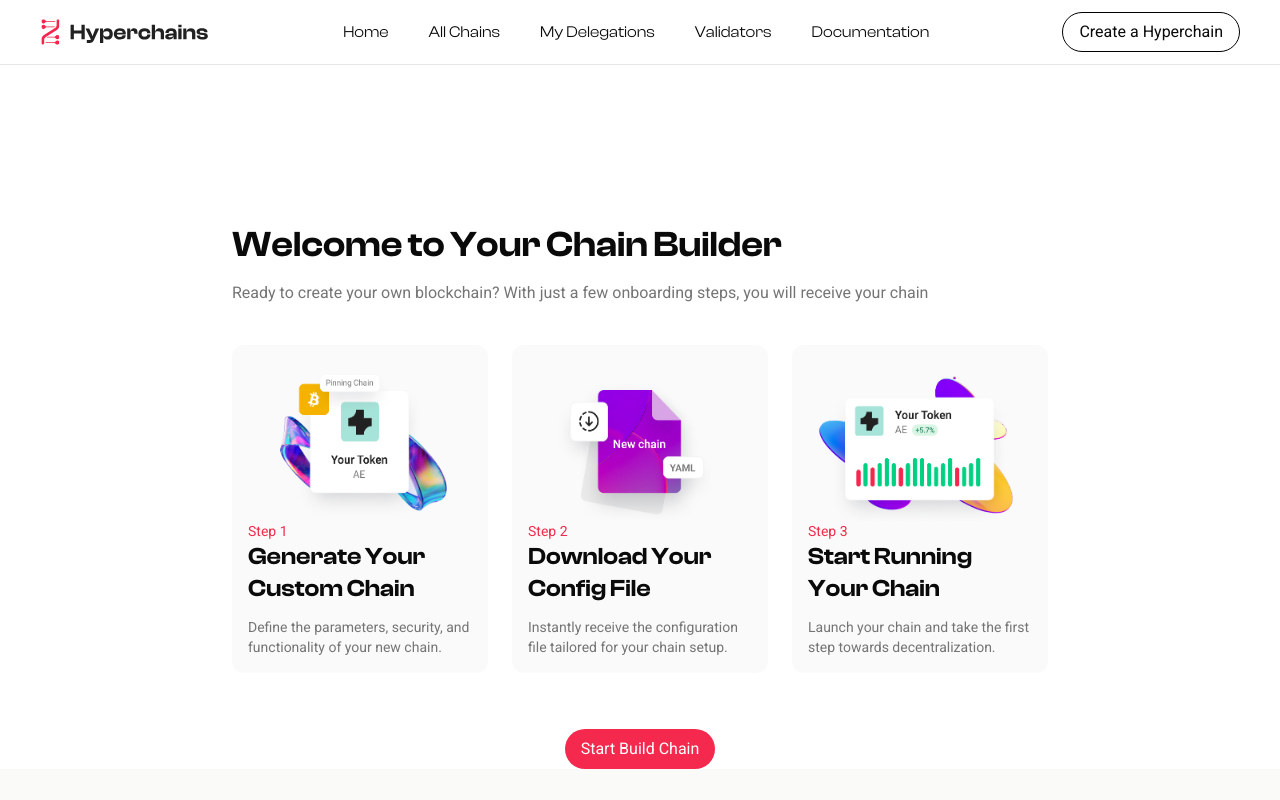
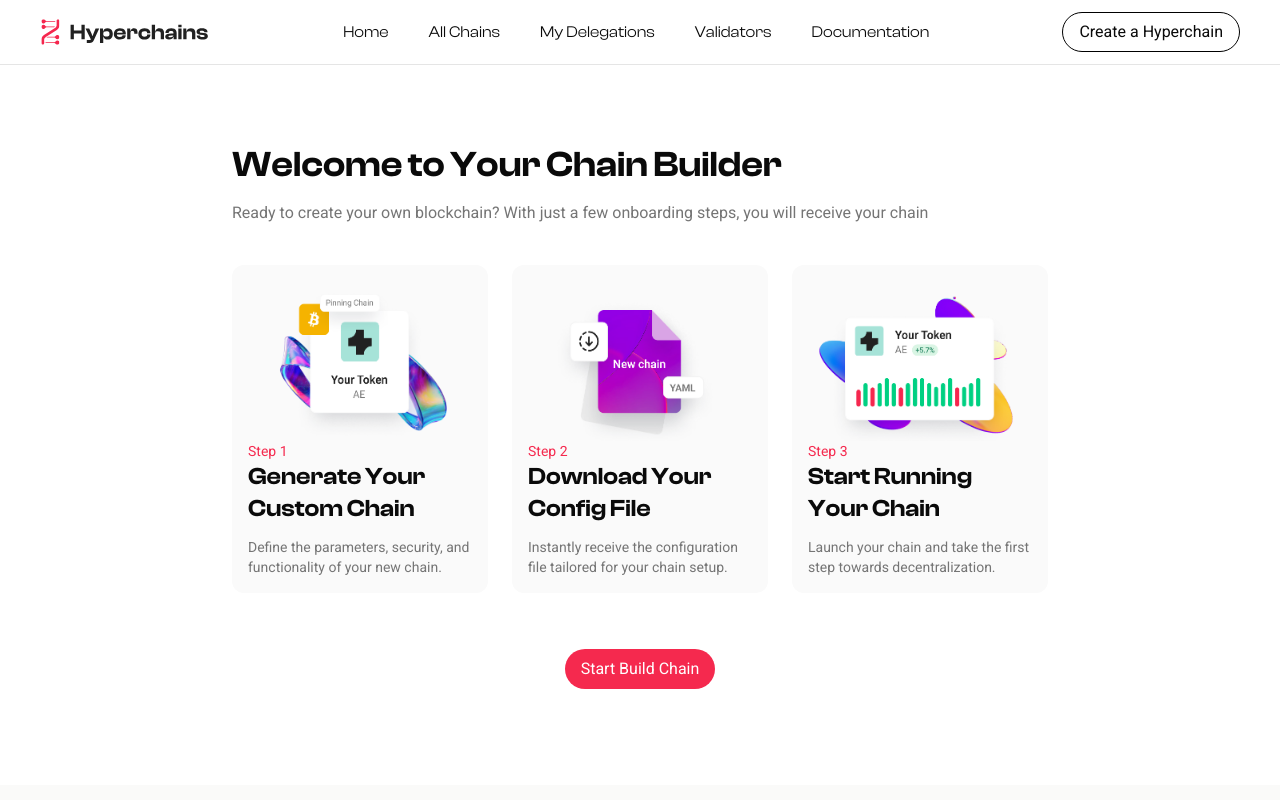
Before and after one commit to unit214/aeternity-hyperchains-initiator, a Next.js app: page / in a window 1280 px wide. Shown: the top 800 px of the page. Built offline with nearby package versions, Linux system fonts and the light colour scheme.

Commit message:
fix(ui): fix navbar width, fix first page margins
(cherry picked from commit a13f878bb5af75a56c797a0af7cd64b989e57c28)

```diff
--- a/src/app/(home)/HomePage.tsx
+++ b/src/app/(home)/HomePage.tsx
@@ -35,7 +35,7 @@ const Step: React.FC<StepProps> = ({ stepNumber, title, description, imageSrc, a
 
 const HomePage: React.FC = () => {
     return (
-        <div className='mb-9 mt-12 flex size-full items-center justify-center font-clash md:my-20'>
+        <div className='mb-9 mt-12 flex items-center justify-center font-clash md:mb-24 md:mt-20'>
             <div className='flex flex-col'>
                 <div className='mb-4 text-4xl font-semibold'>Welcome to Your Chain Builder</div>
                 <div className='mb-10 font-roboto text-muted-foreground'>
--- a/src/app/layout.tsx
+++ b/src/app/layout.tsx
@@ -55,7 +55,7 @@ const Layout = ({ children }: Readonly<{ children: ReactNode }>) => {
             className={`${geistSans.variable} ${geistMono.variable} ${clashDisplay.variable} ${roboto.variable}`}>
             <body className='flex min-h-screen justify-center bg-background font-clash text-foreground antialiased'>
                 <ThemeProvider attribute='class' forcedTheme={'light'}>
-                    <div className='flex max-w-screen-2xl flex-col'>
+                    <div className='flex w-full max-w-screen-2xl flex-col'>
                         <NavBar />
                         <main className='flex-1 px-4 xl:px-0'>{children}</main>
                         <FAQ />
```
